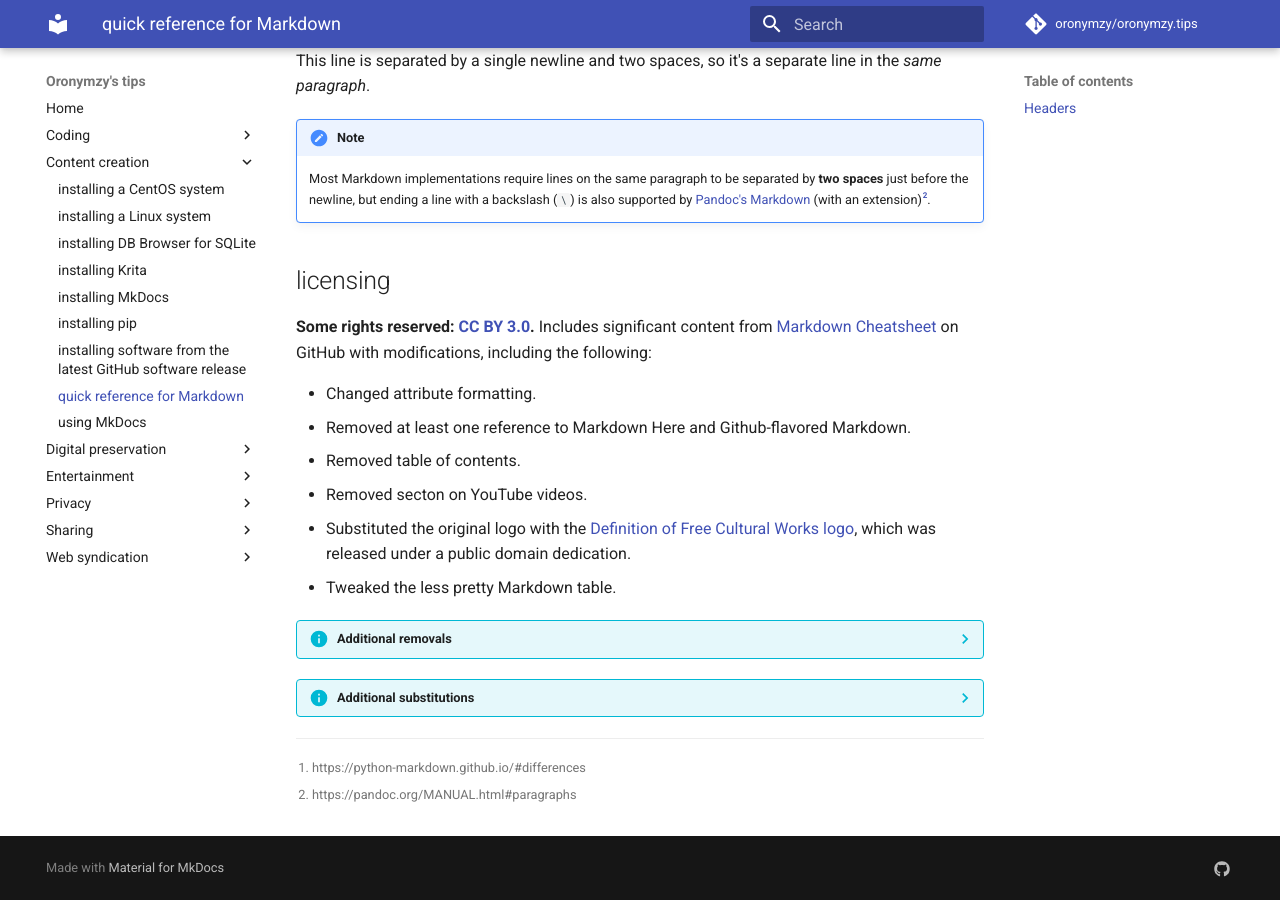
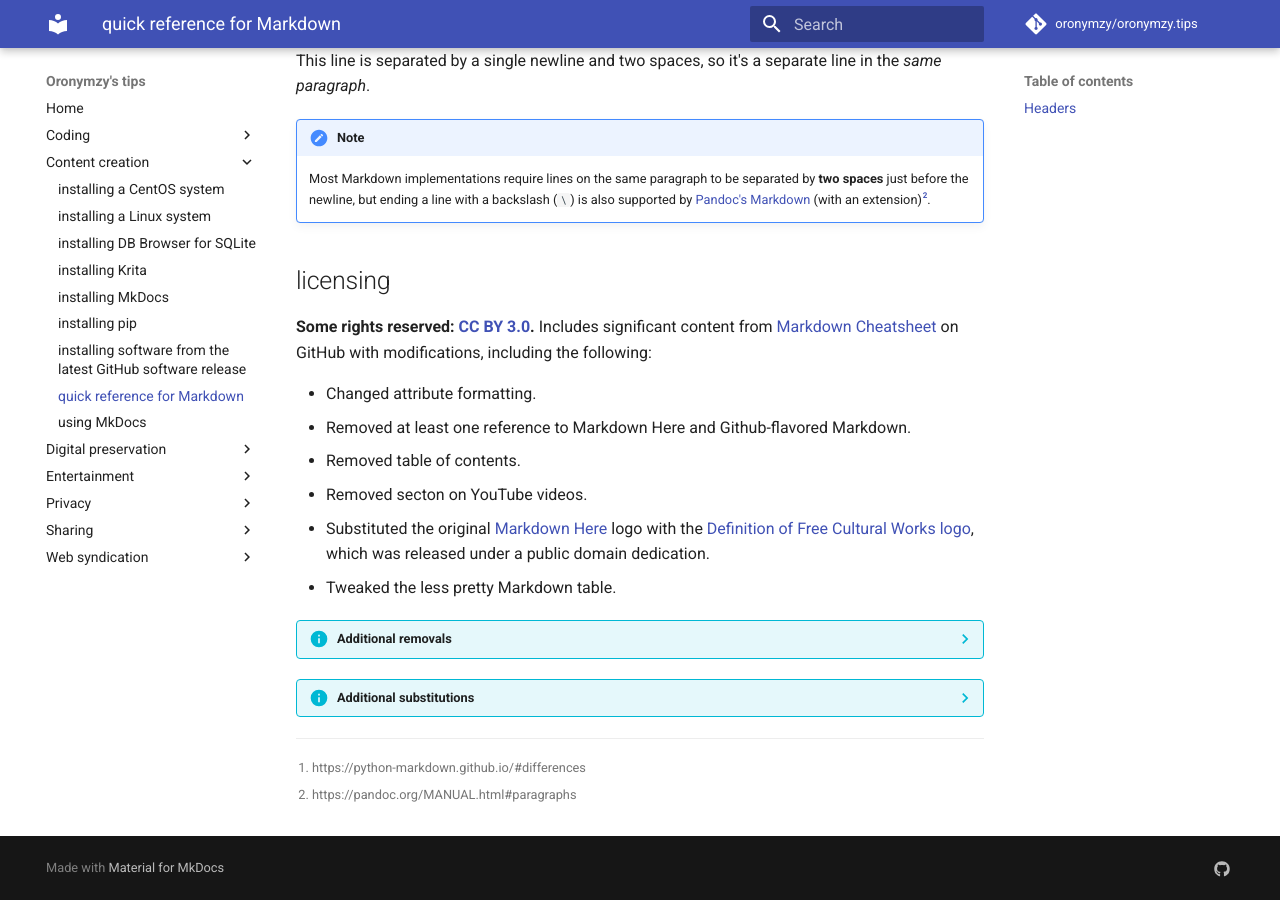
Before and after one commit to oronymzy/tips, an MkDocs documentation site: the page built from docs/qrMkdwn.md, in a window 1280 px wide and 900 px high, scrolled down 7763 px. Built offline with MkDocs 1.6.1 and Material for MkDocs 9.7.7, drawn with Linux system fonts in a browser that asks for light colours; comment, search, counter and statistics services are not loaded; some of the changed text lies outside the part shown.

Commit message:
Add mention of Markdown Here, add hyperlinks

```diff
--- a/docs/qrMkdwn.md
+++ b/docs/qrMkdwn.md
@@ -1,4 +1,4 @@
-# quick reference for Markdown
+# quick reference for [Markdown]
 
 
 This is intended as a quick reference and showcase. For more complete info, see [John Gruber's original spec](http://daringfireball.net/projects/markdown/).
@@ -365,7 +365,7 @@ This line is separated by a single newline and two spaces, so it's a separate li
 - Removed at least one reference to Markdown Here and Github-flavored Markdown.
 - Removed table of contents.
 - Removed secton on YouTube videos.
-- Substituted the original logo with the [Definition of Free Cultural Works](https://en.wikipedia.org/wiki/Definition_of_Free_Cultural_Works) [logo](https://commons.wikimedia.org/wiki/File:Definition_of_Free_Cultural_Works_logo_notext.svg), which was released under a public domain dedication.
+- Substituted the original [Markdown Here](https://github.com/adam-p/markdown-here) logo with the [Definition of Free Cultural Works](https://en.wikipedia.org/wiki/Definition_of_Free_Cultural_Works) [logo](https://commons.wikimedia.org/wiki/File:Definition_of_Free_Cultural_Works_logo_notext.svg), which was released under a public domain dedication.
 - Tweaked the less pretty Markdown table.
 
 ??? info "Additional removals"
@@ -390,6 +390,7 @@ This line is separated by a single newline and two spaces, so it's a separate li
     - {~~The outer pipes (|) are optional~>The rightmost pipe (`|`) is optional~~}
     - {~~This line is only separated by a single newline, so it's a separate line in the *same paragraph*.~>This line is separated by a single newline and two spaces, so it's a separate line in the *same paragraph*.~~}
 
+[Markdown]: https://en.wikipedia.org/wiki/Markdown
 [Pandoc's Markdown]: https://pandoc.org/MANUAL.html#pandocs-markdown
 [^qrMkdown1]: https://python-markdown.github.io/#differences
 [^qrMkdown2]: https://pandoc.org/MANUAL.html#paragraphs
```
